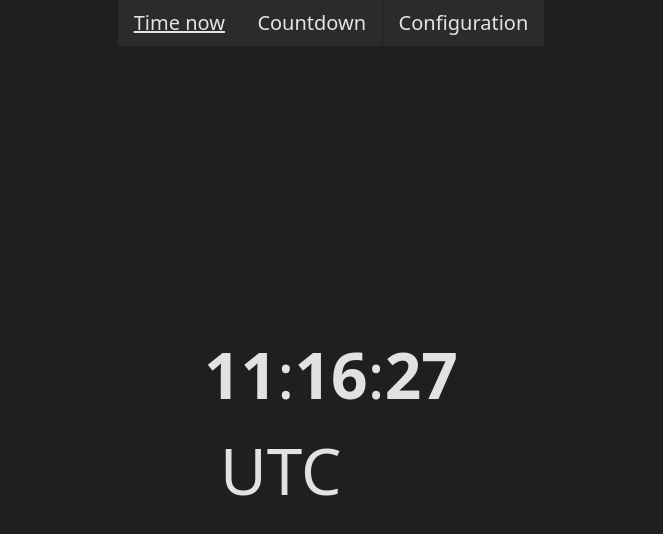
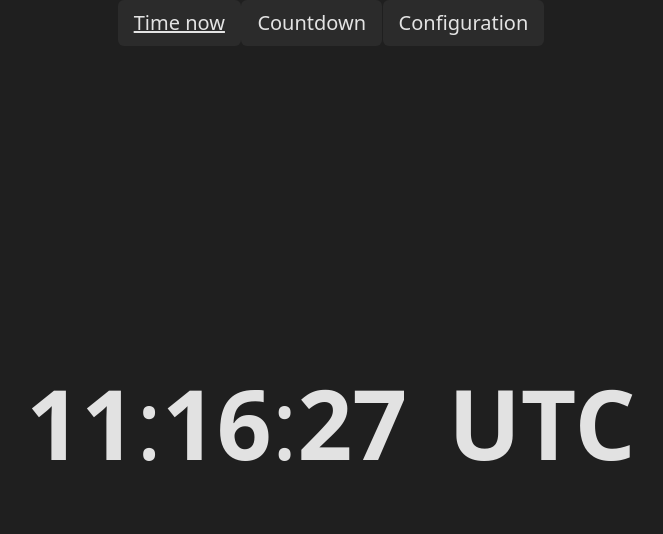
Before and after one commit to moxnt/time-converter, a website built with Vite: page index.html in a window 1280 px wide. Both pictures are taken after a click on the button "Time now". Shown: the top 534 px of the page, without its empty margins (309-972 px from the left). Built offline with nearby package versions, Linux system fonts and the light colour scheme.

Commit message:
finsishing touches for ui2

```diff
--- a/index.html
+++ b/index.html
@@ -12,7 +12,7 @@
     <script type="module" src="/src/tabs.ts" defer></script>
     <script type="module" src="/src/main.ts" defer></script>
     <link href="src/style.css" rel="stylesheet" />
-    <title>Nodders</title>
+    <title>Time</title>
   </head>
   <body class="m-0 flex h-screen w-screen flex-col p-0">
     <!-- Tab controls -->
@@ -33,11 +33,11 @@
     <!-- Tab 1 - current time-->
     <div class="mt-auto mb-auto self-center">
       <div id="tab1" class="tab">
-        <div class="m-auto h-fit w-fit">
-          <h2>
+        <div class="enlarged m-auto h-fit w-fit">
+          <span class="time-field">
             <b id="clock-h">12</b>:<b id="clock-m">00</b>:<b id="clock-s">00</b>
-          </h2>
-          <h3 class="ml-4" id="timezone-field">UTC</h3>
+          </span>
+          <span class="timezone-field ml-4" id="timezone-field">UTC</span>
         </div>
       </div>
 
--- a/src/main.ts
+++ b/src/main.ts
@@ -42,7 +42,7 @@ function update_alarm(time_difference: number, alarm_time_us: number) {
   let element_m = document.getElementById("alarm-m");
   let element_s = document.getElementById("alarm-s");
   let target_h = document.getElementById("target-h");
-  let target_m = document.getElementById("targetm");
+  let target_m = document.getElementById("target-m");
   if (
     element_h === null ||
     element_m === null ||
--- a/src/style.css
+++ b/src/style.css
@@ -48,11 +48,16 @@
   font-size: 0.7em;
 }
 
+.enlarged {
+  font-size: 1.5em;
+}
+
 .tab input {
   max-width: 40%;
 }
 
 .b-tab {
+  border-radius: 0.3em;
   min-width: 25%;
   background-color: hsl(0, 0%, 17%);
   padding: 0.5rem;
```
